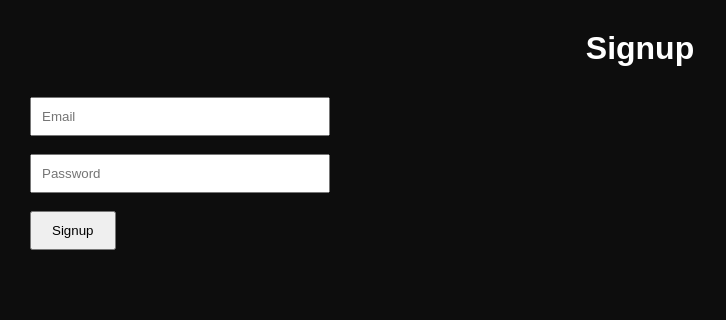
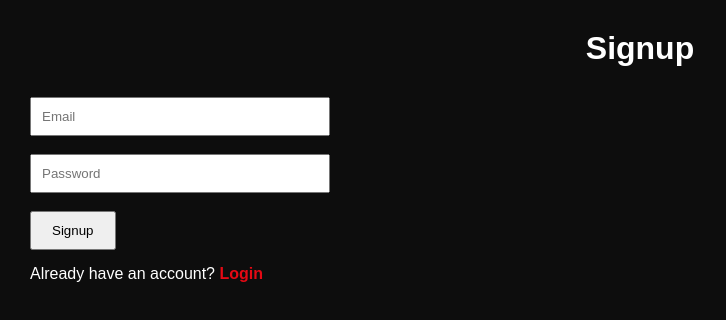
Before and after one commit to indranild09/cinematch-ai, a React (Create React App) app: page /signup in a window 1280 px wide. Shown: the top 320 px of the page, without its empty margins (0-726 px from the left). Built offline with nearby package versions, Linux system fonts and the light colour scheme; no server answers.

Commit message:
Add login-first routing

```diff
--- a/src/App.js
+++ b/src/App.js
@@ -1,4 +1,4 @@
-import { BrowserRouter, Routes, Route } from "react-router-dom";
+import { BrowserRouter, Routes, Route, Navigate } from "react-router-dom";
 
 import Profile from "./pages/Profile";
 import ProtectedRoute from "./components/ProtectedRoute";
@@ -16,10 +16,15 @@ function App() {
     <AuthProvider>
       <BrowserRouter>
         <Routes>
+          <Route path="/" element={<Navigate to="/login" />} />
           <Route
-            path="/"
-            element={<Home />}
-          />
+  path="/home"
+  element={
+    <ProtectedRoute>
+      <Home />
+    </ProtectedRoute>
+  }
+/>
 
           <Route
             path="/movie/:id"
--- a/src/components/Navbar.js
+++ b/src/components/Navbar.js
@@ -22,7 +22,7 @@ function Navbar() {
                 background: "#111",
             }}
         >
-            <Link to="/">Home</Link>
+            <Link to="/home">Home</Link>
 
             <Link to="/profile">
                 Profile
--- a/src/pages/Login.js
+++ b/src/pages/Login.js
@@ -19,7 +19,7 @@ function Login() {
 
       alert("Login Successful");
 
-      navigate("/");
+      navigate("/home");
     } catch (error) {
       alert(error.message);
     }
@@ -52,6 +52,19 @@ function Login() {
       <button onClick={handleLogin}>
         Login
       </button>
+      <p style={{ marginTop: "15px" }}>
+  Not a user?{" "}
+  <span
+    style={{
+      color: "#e50914",
+      cursor: "pointer",
+      fontWeight: "bold",
+    }}
+    onClick={() => navigate("/signup")}
+  >
+    Sign Up
+  </span>
+</p>
     </div>
   );
 }
--- a/src/pages/Signup.js
+++ b/src/pages/Signup.js
@@ -89,6 +89,19 @@ function Signup() {
       >
         Signup
       </button>
+      <p style={{ marginTop: "15px" }}>
+  Already have an account?{" "}
+  <span
+    style={{
+      color: "#e50914",
+      cursor: "pointer",
+      fontWeight: "bold",
+    }}
+    onClick={() => navigate("/login")}
+  >
+    Login
+  </span>
+</p>
     </div>
   );
 }
```
